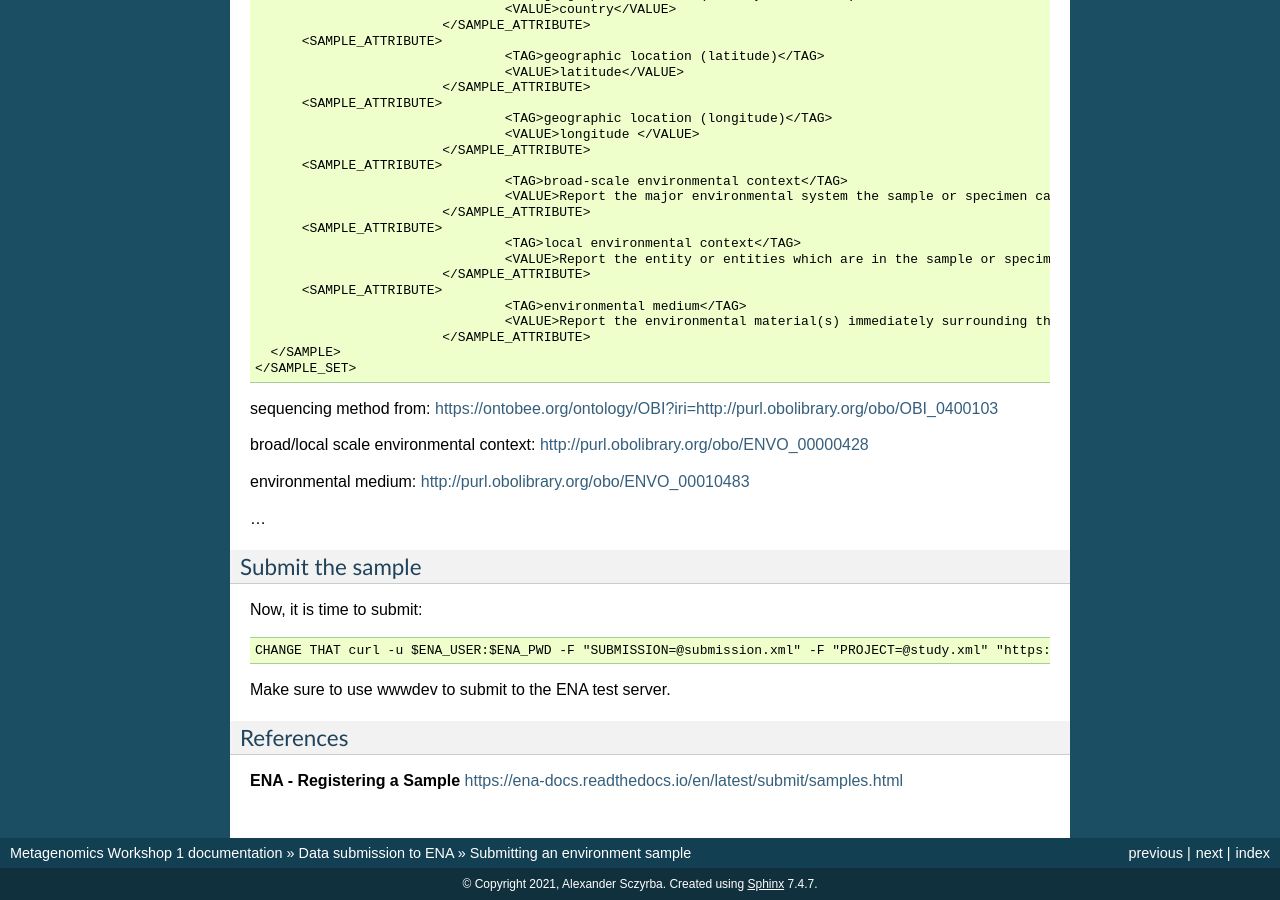
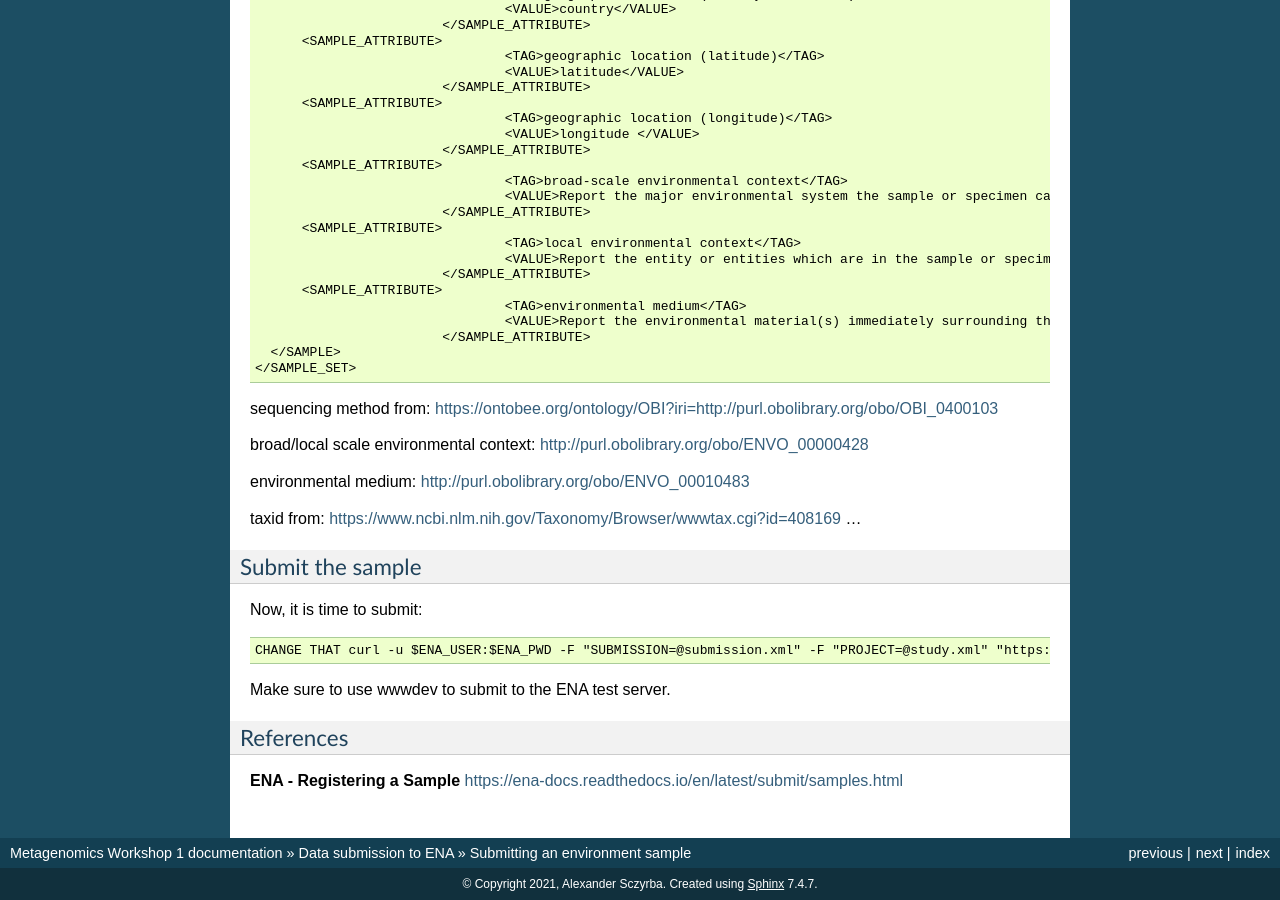
Before and after one commit to metagenomics/metagenomics-workshop, a Sphinx documentation site: the page built from docs/data_submission/environment_sample.rst, in a window 1280 px wide and 900 px high, scrolled down 1533 px. Built offline with Sphinx 7.4.7, drawn with Linux system fonts in a browser that asks for light colours.

Commit message:
Update environment_sample.rst

```diff
--- a/docs/data_submission/environment_sample.rst
+++ b/docs/data_submission/environment_sample.rst
@@ -113,6 +113,8 @@ http://purl.obolibrary.org/obo/ENVO_00000428
 environmental medium:
 http://purl.obolibrary.org/obo/ENVO_00010483
 
+taxid from:
+https://www.ncbi.nlm.nih.gov/Taxonomy/Browser/wwwtax.cgi?id=408169
 ...
 
 Submit the sample
```
